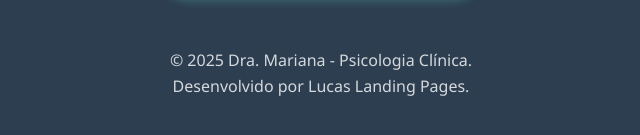
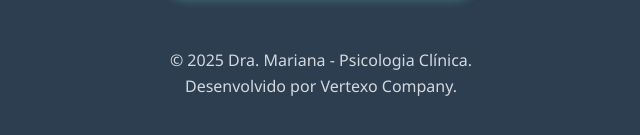
Before and after one commit to LucasSCorsino/demo-modelo-landingpage, a plain HTML site: page index.html in a window 1280 px wide. Shown: the part 2316-2451 px from the top of the page, 319-959 px from the left. Drawn offline with Linux system fonts and the light colour scheme.

Commit message:
Update index.html

```diff
--- a/index.html
+++ b/index.html
@@ -249,7 +249,7 @@
             <br>
             <a href="https://wa.me/5500000000000" class="btn" style="background: white; color: #2c3e50;">📅 Quero Agendar Minha Sessão</a>
             <br><br><br>
-            <p>© 2025 Dra. Mariana - Psicologia Clínica.<br>Desenvolvido por Lucas Landing Pages.</p>
+            <p>© 2025 Dra. Mariana - Psicologia Clínica.<br>Desenvolvido por Vertexo Company.</p>
         </div>
     </footer>
 
```
